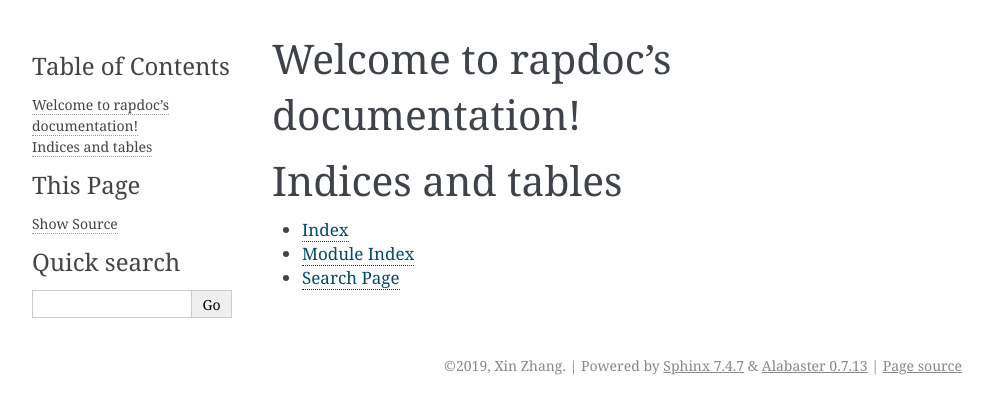
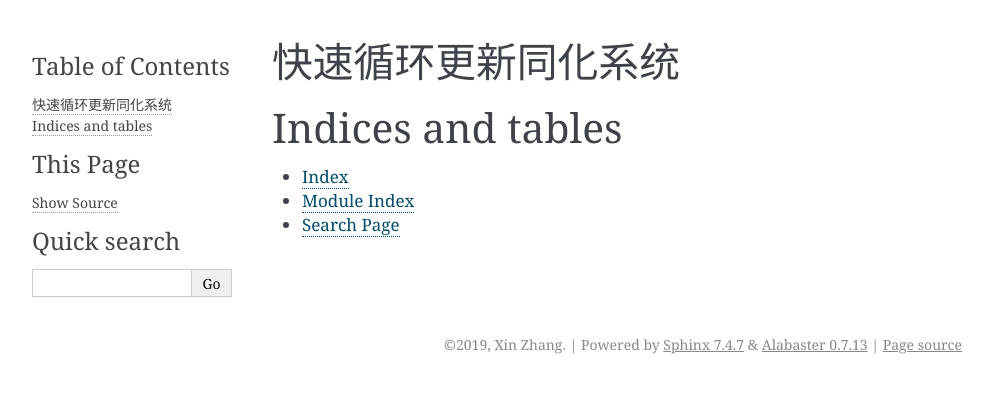
Before and after one commit to Weatherhub/rapdoc, a Sphinx documentation site: the page built from source/index.rst, in a window 1280 px wide. Shown: the top 414 px of the page, without its empty margins (148-1141 px from the left). Built offline with Sphinx 7.4.7, drawn with Linux system fonts in a browser that asks for light colours.

Commit message:
Update index.rst

```diff
--- a/source/index.rst
+++ b/source/index.rst
@@ -3,8 +3,8 @@
    You can adapt this file completely to your liking, but it should at least
    contain the root `toctree` directive.
 
-Welcome to rapdoc's documentation!
-==================================
+快速循环更新同化系统
+==================
 
 .. toctree::
    :maxdepth: 2
```
